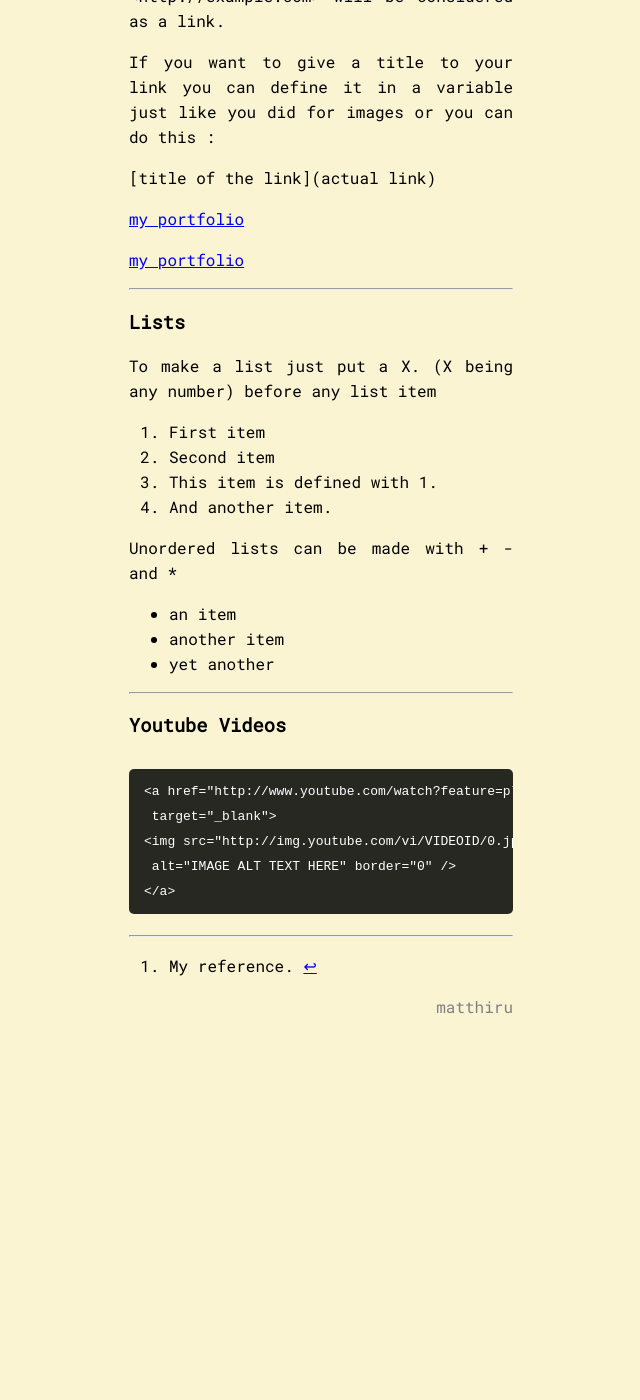
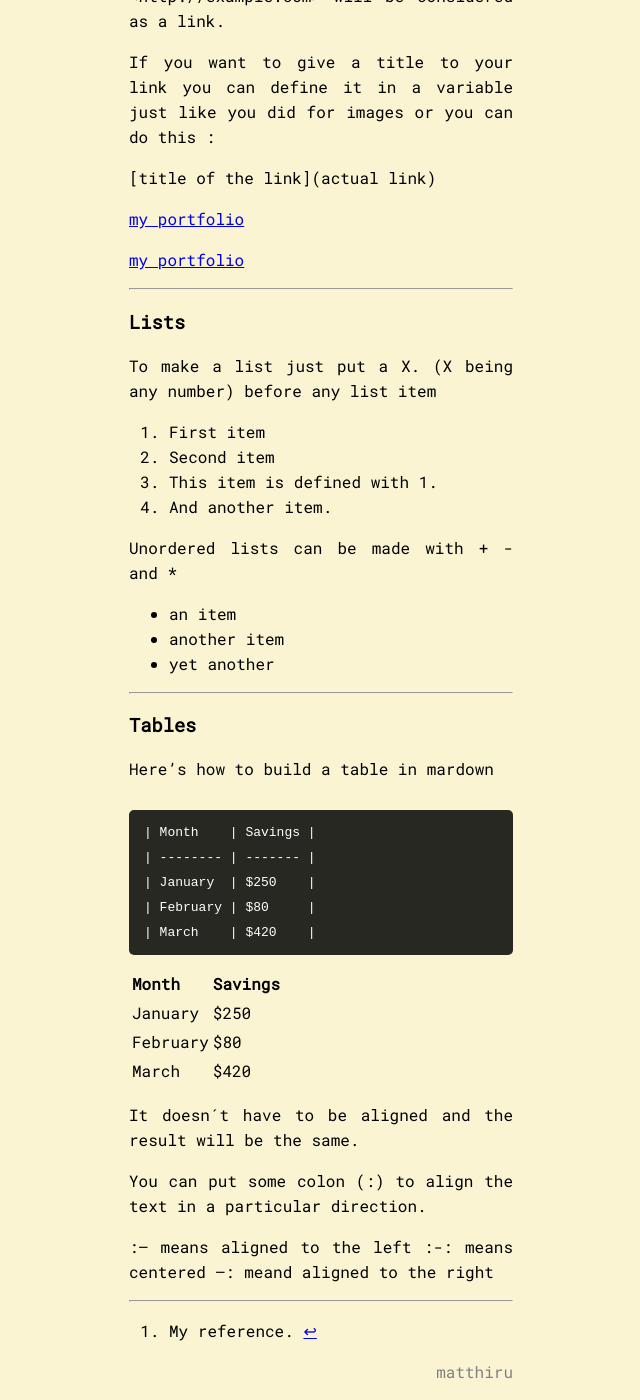
Before and after one commit to matthieuporte/matthieuporte.github.io, a Jekyll site: the page built from docs/_posts/2023-04-12-markdown-cheat-sheet.md, in a window 1280 px wide and 1400 px high, scrolled down 2174 px. Shown: the whole window, without its empty margins (319-959 px from the left). Built offline with Jekyll 4.4.1, drawn with Linux system fonts in a browser that asks for light colours; before the commit the page ends 3209 px from its top, so only the background shows below that; some of the changed text lies outside the part shown.

Commit message:
updated the markdown cheat sheet

````diff
--- a/docs/_layouts/post.html
+++ b/docs/_layouts/post.html
@@ -3,7 +3,7 @@ layout: default
 ---
 
 
-<div class="space-top space-bottom"><a href="/" class="light text-grey anti-a"> <- back home</a></div>
+<div class="space-top space-bottom"><a href="/" class="light text-grey anti-a">back home</a></div>
 
 <h2 class="bold center">{{ page.title }}</h2>
 <p class="underline">{{ page.date | date_to_string }}</p>
--- a/docs/_posts/2023-04-12-markdown-cheat-sheet.md
+++ b/docs/_posts/2023-04-12-markdown-cheat-sheet.md
@@ -121,14 +121,30 @@ Unordered lists can be made with + - and *
 ___
 
 
-### Youtube Videos
+### Tables
+
+Here's how to build a table in mardown
 
 ```
-<a href="http://www.youtube.com/watch?feature=player_embedded&v=VIDEOID"
- target="_blank">
-<img src="http://img.youtube.com/vi/VIDEOID/0.jpg"
- alt="IMAGE ALT TEXT HERE" border="0" />
-</a>
+| Month    | Savings |
+| -------- | ------- |
+| January  | $250    |
+| February | $80     |
+| March    | $420    |
 ```
 
+| Month    | Savings |
+| -------- | ------- |
+| January  | $250    |
+| February | $80     |
+| March    | $420    |
+
+It doesn´t have to be aligned and the result will be the same.
+
+You can put some colon (:) to align the text in a particular direction.
+
+:-- means aligned to the left
+:-: means centered
+--: meand aligned to the right
+
 ___
````
Also changed, not shown: docs/_posts/2023-04-27-Vim-cheat-sheet.md (added, +6 -0 lines).
